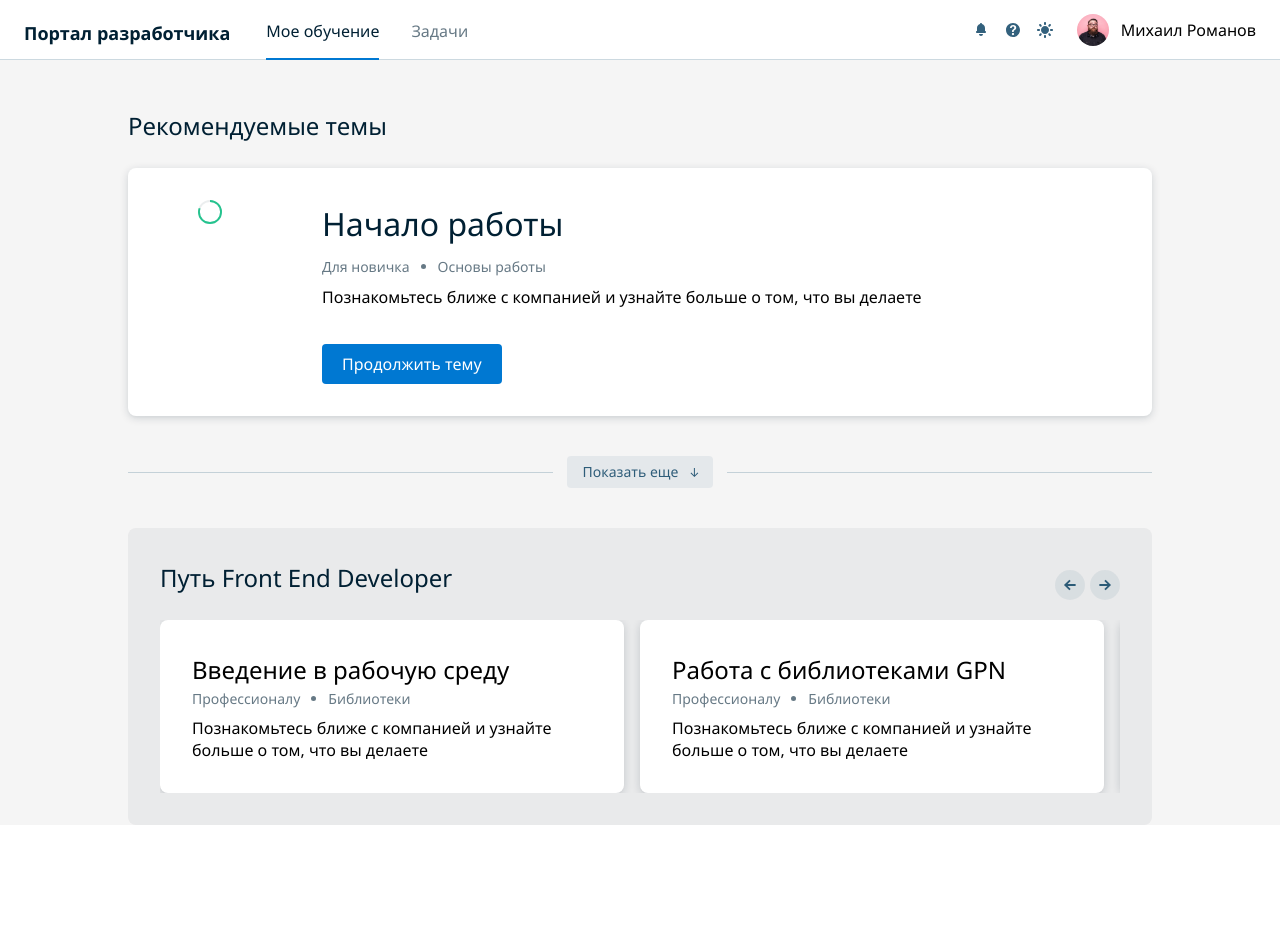
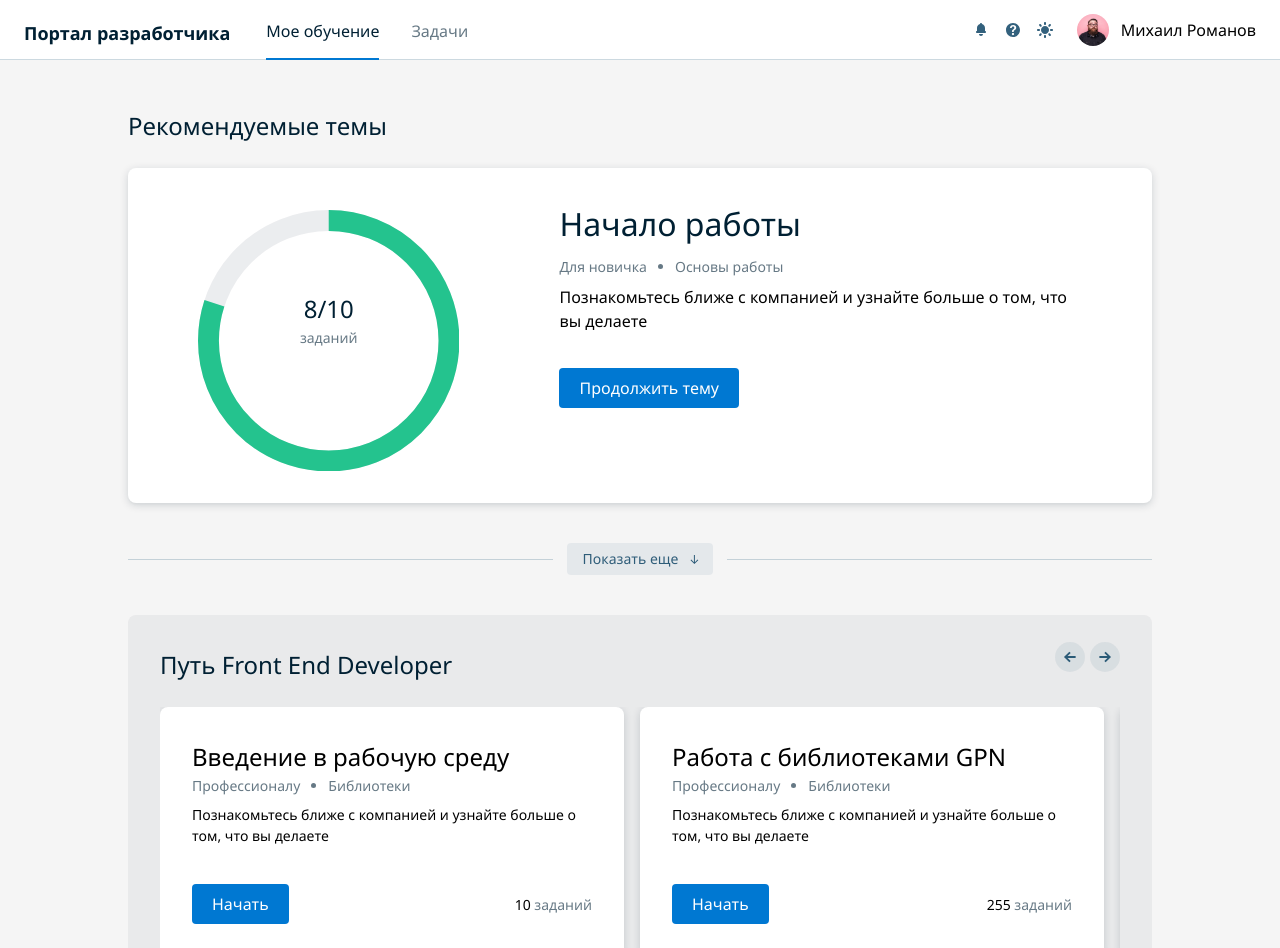
Before and after one commit to Irina0110/IT-education, a React (Vite) app: page / in a window 1280 px wide. Shown: the top 948 px of the page. Before the commit the page ends 825 px from the top, so only its background shows below. Built offline with nearby package versions, Linux system fonts and the light colour scheme.

Commit message:
feat: add theme card at Frontend Way

```diff
--- a/src/components/Education/components/Recommendation/index.tsx
+++ b/src/components/Education/components/Recommendation/index.tsx
@@ -7,7 +7,7 @@ const Recommendation = () => {
         <div className='recommendation'>
             <h2 className='content__title font2XL'>Рекомендуемые темы</h2>
             <div className='recommendation__card'>
-                <ProgressBar progress={8} totalTasks={10}/>
+                <ProgressBar progress={8} totalTasks={10} rate={true}/>
                 <div className='card__info'>
                     <h3 className='title font3XL'>Начало работы</h3>
                     <ul className='fontS'>
--- a/src/components/Education/components/Theme/index.tsx
+++ b/src/components/Education/components/Theme/index.tsx
@@ -1,5 +1,8 @@
 import {Theme} from "../../../../api/themes";
-import './style.scss'
+import './style.scss';
+import AgainButton from '../../../../static/icons/AgainButton.svg';
+import IconSuccess from '../../../../static/icons/IconSuccess.svg';
+import ProgressBar from "../ProgressBar";
 interface ThemeCardProps {
     theme: Theme;
     key?: number;
@@ -16,7 +19,41 @@ function ThemeCard({theme, key}: ThemeCardProps) {
                     <li key={category}>{category}</li>
                 ))}
             </ul>
-            <p>{theme.description}</p>
+            <p className='fontS card__description'>{theme.description}</p>
+            {theme.status === "done" ? (
+                <div className='card__status'>
+                    <div className='button_done fontButton'>
+                        <img src={AgainButton} alt='again button'/>
+                        <p>Пройти заново</p>
+                    </div>
+                    <img src={IconSuccess} alt='success icon'/>
+                </div>
+            ) : theme.status === "begin" ? (
+                <div className='card__status'>
+                    <div className='button_begin fontButton'>
+                        <p>Начать</p>
+                    </div>
+                    <p className='fontS'>
+                        {theme.totalCount}
+                        <span>
+                            &#160;заданий
+                        </span>
+                    </p>
+                </div>
+            ) : (
+                <div className='card__status'>
+                    <div className='button_begin fontButton'>
+                        <p>Продолжить тему</p>
+                    </div>
+                    <p className='fontS button__progress'>
+                        {theme.completedCount}/{theme.totalCount}
+                        <span>
+                            &#160;заданий
+                        </span>
+                        <ProgressBar progress={theme.completedCount} totalTasks={theme.totalCount}/>
+                    </p>
+                </div>
+            )}
         </div>
     );
 }
--- a/src/components/Education/components/Theme/style.scss
+++ b/src/components/Education/components/Theme/style.scss
@@ -17,4 +17,43 @@
       list-style-type: none;
     }
   }
+  .card {
+    &__description {
+      margin-bottom: 38px;
+    }
+
+    &__status {
+      display: flex;
+      justify-content: space-between;
+      align-items: center;
+      span{
+        color: $typoSecondary;
+      }
+
+    }
+  }
+  .button {
+    &_done {
+      display: flex;
+      color: $controlSecondary-typo;
+      gap: 14px;
+      border-radius: 4px;
+      border: 1px solid $controlSecondary-bgBorder;
+      padding: 0 20px 0 16px;
+    }
+    &_begin{
+      background: $controlPrimary-bg;
+      color: $controlPrimary-typo;
+      border-radius: 4px;
+      padding: 0 20px;
+    }
+    &__progress{
+      display: flex;
+      align-items: center;
+
+      span{
+        margin-right: 7px;
+      }
+    }
+  }
 }
```
Also changed, not shown: src/static/icons/AgainButton.svg (added), src/static/icons/IconSuccess.svg (added).
